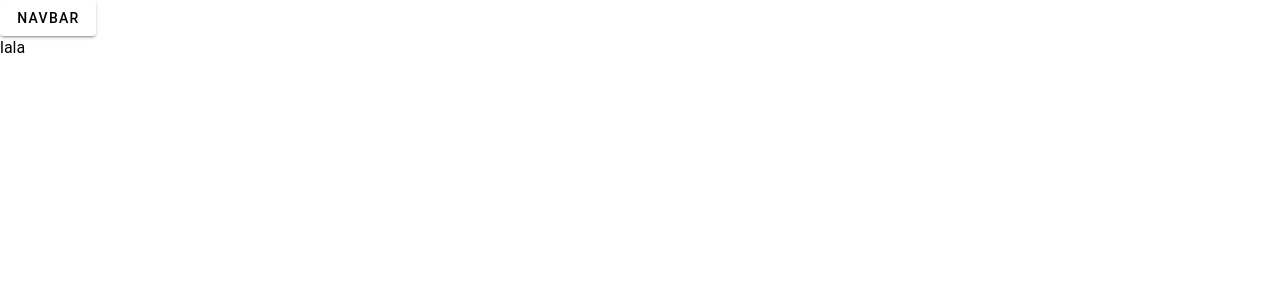
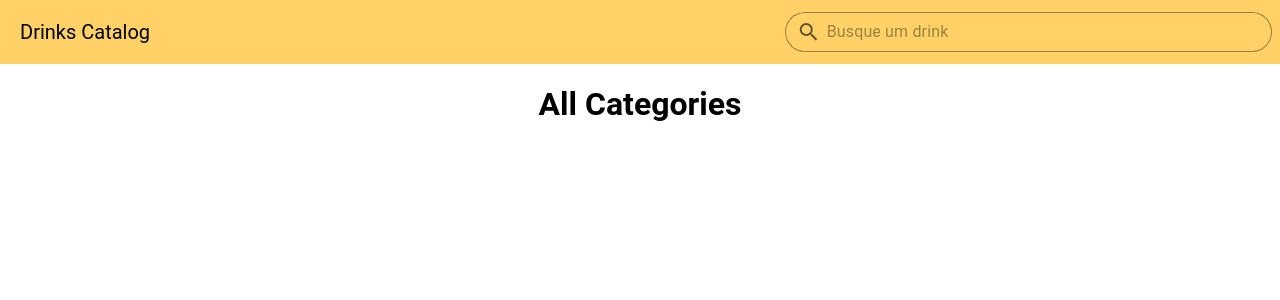
Before and after one commit to Leozenbergs/drinks-catalog, a Nuxt app: page / in a window 1280 px wide. Shown: the top 300 px of the page. Built offline with nearby package versions, Linux system fonts and the light colour scheme; no server answers.

Commit message:
feat: implements base layout

```diff
--- /dev/null
+++ b/components/app-bar/mainBar.vue
@@ -0,0 +1,22 @@
+<template>
+  <v-app-bar app flat color="secondary">
+    <v-app-bar-title>Drinks Catalog</v-app-bar-title>
+
+    <v-spacer></v-spacer>
+
+    <v-text-field
+      name="search"
+      density="compact"
+      variant="outlined"
+      placeholder="Busque um drink"
+      prepend-inner-icon="mdi-magnify"
+      rounded
+      hide-details
+      class="mr-2"
+    />
+  </v-app-bar>
+
+</template>
+
+<script lang="ts" setup>
+</script>
--- /dev/null
+++ b/composables/cocktails.ts
@@ -0,0 +1,22 @@
+import { Cocktail } from '@/types/cocktail';
+import { Category } from '@/types/category';
+
+const API_URL = process.env.API_URL || 'https://www.thecocktaildb.com/api/json/v1/1'
+
+interface IFetchResult<T> {
+  data: T | null;
+  pending: any | null
+  error: any | null;
+}
+
+export const getCocktailByName = async (name: string):Promise<IFetchResult<Cocktail[]>> => {
+  return await useFetch<Cocktail[]>(() => `${API_URL}/search.php?s=${name}`)
+}
+
+export const getAllCategories = async (): Promise<IFetchResult<Category[]>> => {
+  return await useFetch<Category[]>(() => `${API_URL}/list.php?c=list`)
+}
+
+export const getDrinksByCategory = async (category: string): Promise<IFetchResult<Cocktail[]>> => {
+  return await useFetch<Cocktail[]>(() => `${API_URL}/filter.php?c=${category}`)
+}
--- a/layouts/default.vue
+++ b/layouts/default.vue
@@ -1,8 +1,13 @@
 <template>
-  <div>
-    <v-btn>navbar</v-btn>
-    <NuxtPage />
-  </div>
+  <v-layout>
+    <main-app-bar></main-app-bar>
+    <v-main>
+      <NuxtPage />
+    </v-main>
+  </v-layout>
 </template>
 
-<script lang="ts" setup></script>
+<script lang="ts" setup>
+import MainAppBar from "../components/app-bar/mainBar.vue";
+
+</script>
--- a/nuxt.config.ts
+++ b/nuxt.config.ts
@@ -12,10 +12,5 @@ export default defineNuxtConfig({
   },
   typescript: {
     shim: false
-  },
-  runtimeConfig: {
-    public: {
-      baseURL: process.env.API_URL || 'www.thecocktaildb.com/api/json/v1/1',
-    },
-  },
+  }
 })
--- a/pages/index.vue
+++ b/pages/index.vue
@@ -1,11 +1,24 @@
 <template>
-  <div>
-    lala
-  </div>
+  <v-container>
+    <h1 class="d-flex justify-center mb-4">All Categories</h1>
+    {{ categories }}
+  </v-container>
 </template>
 
 <script lang="ts" setup>
-  import { ref } from 'vue'
+  import { useState } from 'nuxt/app';
+  import { ref, onMounted } from 'vue'
 
-  const  teste = ref('haha')
+  import { getCocktailByName, getAllCategories } from '../composables/cocktails';
+
+  const drinks = ref([])
+  const categories = ref([])
+
+  onMounted(async() => {
+    const cocktails = await getCocktailByName('margarita')
+    drinks.value = useState('drinks', () => cocktails.data)
+
+    const teste = await getAllCategories()
+    categories.value = useState('categories', () => teste.data)
+  })
 </script>
--- a/plugins/vuetify.ts
+++ b/plugins/vuetify.ts
@@ -15,8 +15,13 @@ const vuetify = createVuetify({
         themes: {
             light: {
                 colors: {
-                    primary: '#1867C0',
-                    secondary: '#5CBBF6',
+                    primary: '#FF6B6B',
+                    secondary: '#FFD166',
+                    background: '#F4F4F4',
+                    accent1: '#6B5B95',
+                    accent2: '#88B04B',
+                    neutral1: '#333333',
+                    neutral2: '#AAA',
                 },
             },
         },
--- /dev/null
+++ b/types/category.ts
@@ -0,0 +1,3 @@
+export type Category = {
+  strCategory: string
+}
--- /dev/null
+++ b/types/cocktail.ts
@@ -0,0 +1,53 @@
+export type Cocktail = {
+  dateModified: string
+  idDrink: string
+  strAlcoholic: string
+  strCategory: string
+  strCreativeCommonsConfirmed: string
+  strDrink: string
+  strDrinkAlternate?: string
+  strDrinkThumb?: string
+  strGlass?: string
+  strIBA?: string
+  strImageAttribution: string
+  strImageSource: string
+  strIngredient1: string
+  strIngredient2?: string
+  strIngredient3?: string
+  strIngredient4?: string
+  strIngredient5?: string
+  strIngredient6?: string
+  strIngredient7?: string
+  strIngredient8?: string
+  strIngredient9?: string
+  strIngredient10?: string
+  strIngredient11?: string
+  strIngredient12?: string
+  strIngredient13?: string
+  strIngredient14?: string
+  strIngredient15?: string
+  strInstructions: string
+  strInstructionsDE?: string
+  strInstructionsES?: string
+  strInstructionsFR?: string
+  strInstructionsIT?: string
+  'strInstructionsZH-HANS'?: string
+  'strInstructionsZH-HANT'?: string
+  strMeasure1?: string
+  strMeasure2?: string
+  strMeasure3?: string
+  strMeasure4?: string
+  strMeasure5?: string
+  strMeasure6?: string
+  strMeasure7?: string
+  strMeasure8?: string
+  strMeasure9?: string
+  strMeasure10?: string
+  strMeasure11?: string
+  strMeasure12?: string
+  strMeasure13?: string
+  strMeasure14?: string
+  strMeasure15?: string
+  strTags?: string
+  strVideo?: string
+}
```
